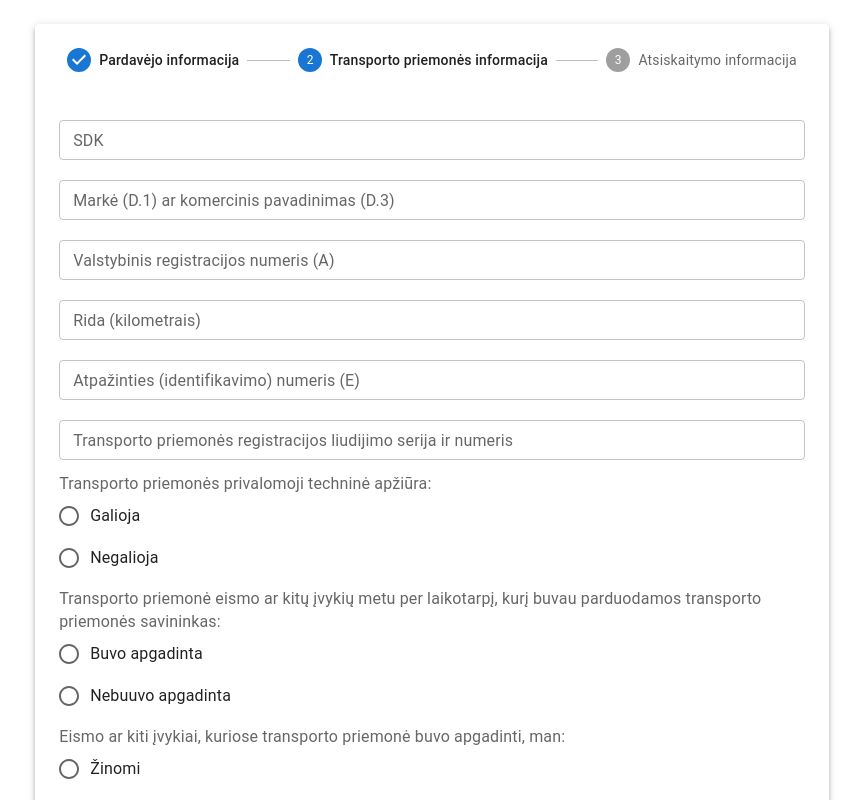
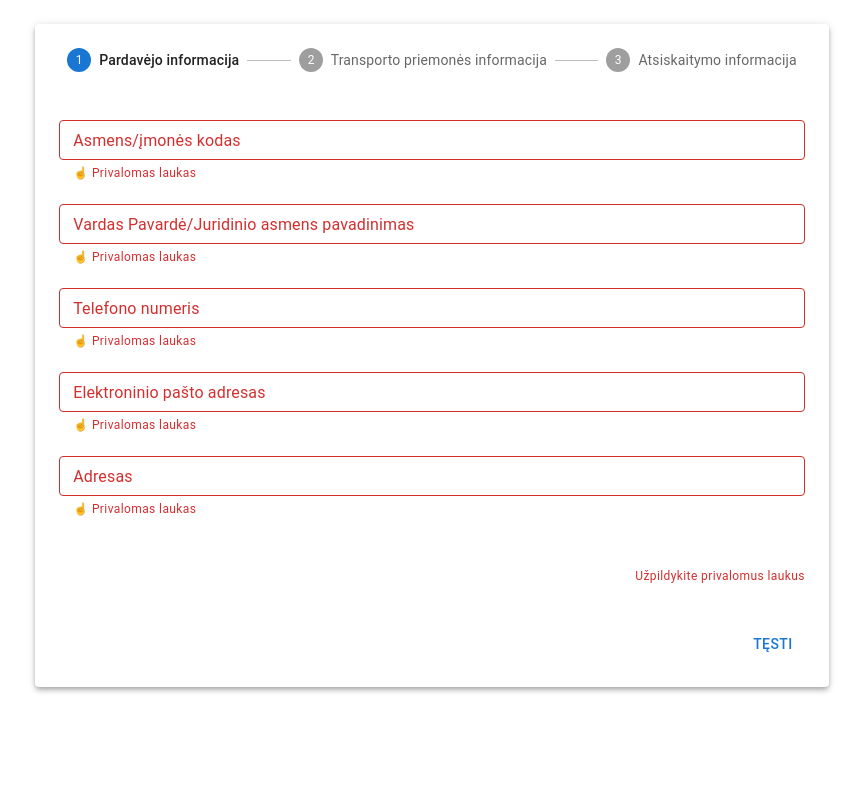
Before and after one commit to AudriusMasiulionis/auto_buyer, a Next.js app in the folder apps/fe/: page / in a window 1280 px wide. Both pictures are taken after a click on the button "TĘSTI". Shown: the top 800 px of the page, without its empty margins (208-1071 px from the left). Built offline with nearby package versions, Linux system fonts and the light colour scheme.

Commit message:
Add step validation + add cool looking emoji

```diff
--- a/apps/fe/src/components/form/PPForm.tsx
+++ b/apps/fe/src/components/form/PPForm.tsx
@@ -1,5 +1,13 @@
 import { yupResolver } from "@hookform/resolvers/yup";
-import { Button, Paper, Stack, Step, StepLabel, Stepper } from "@mui/material";
+import {
+  Button,
+  FormHelperText,
+  Paper,
+  Stack,
+  Step,
+  StepLabel,
+  Stepper
+} from "@mui/material";
 import { useState } from "react";
 import { FormProvider, useForm } from "react-hook-form";
 import * as yup from "yup";
@@ -33,6 +41,21 @@ export type FormValues = {
   buyersEmail: string;
 };
 
+const fieldsToValidate: (keyof FormValues)[][] = [
+  ["personalCode", "name", "phone", "sellersEmail", "sellersAddress"],
+  [
+    "sdk",
+    "make",
+    "registrationNumber",
+    "mileage",
+    "identificationNumber",
+    "serialNumber",
+    "technicalInspectionIsValid",
+    "incidents"
+  ],
+  ["price", "paymentMethod", "paymentDate", "buyersEmail"]
+];
+
 const steps = [
   "Pardavėjo informacija",
   "Transporto priemonės informacija",
@@ -40,6 +63,8 @@ const steps = [
 ];
 
 export const PPForm = () => {
+  const [activeStep, setActiveStep] = useState(0);
+  const [showWarning, setShowWarning] = useState(false);
   const methods = useForm<FormValues>({
     defaultValues: {
       personalCode: "",
@@ -67,17 +92,24 @@ export const PPForm = () => {
     resolver: yupResolver(formSchema as yup.ObjectSchema<FormValues>)
   });
 
-  const { handleSubmit } = methods;
-  const [activeStep, setActiveStep] = useState(0);
+  const { handleSubmit, trigger } = methods;
 
   const onSubmit = handleSubmit(async (values: FormValues) => {
     // eslint-disable-next-line no-console
     console.log(values);
   });
 
-  const handleNext = () => {
-    // TODO add step validation
-    setActiveStep(prevActiveStep => prevActiveStep + 1);
+  const handleNext = async () => {
+    const isValid = await trigger(fieldsToValidate[activeStep]);
+
+    if (isValid) {
+      setActiveStep(prevActiveStep => prevActiveStep + 1);
+      setShowWarning(false);
+    }
+
+    if (!isValid) {
+      setShowWarning(true);
+    }
   };
 
   const handleBack = () => {
@@ -103,6 +135,11 @@ export const PPForm = () => {
           {activeStep === 0 && <SellerInfoForm />}
           {activeStep === 1 && <VehicleInfoForm />}
           {activeStep === 2 && <PaymentInfoForm />}
+          {showWarning && (
+            <FormHelperText sx={{ textAlign: "end" }} error>
+              Užpildykite privalomus laukus
+            </FormHelperText>
+          )}
           <Stack direction="row" justifyContent="space-between">
             {activeStep > 0 && (
               <Button onClick={handleBack} sx={{ mr: 1 }}>
--- a/apps/fe/src/components/form/validation.ts
+++ b/apps/fe/src/components/form/validation.ts
@@ -4,70 +4,70 @@ export const formSchema = yup.object({
   //Seller info
   personalCode: yup
     .string()
-    .required("Privalomas laukas")
-    .matches(/^\d{11}$/, "Asmens kodą turi sudaryti 11 skaitmenų"),
+    .required("☝️ Privalomas laukas")
+    .matches(/^\d{11}$/, "☝️ Asmens kodą turi sudaryti 11 skaitmenų"),
   name: yup
     .string()
-    .required("Privalomas laukas")
-    .min(3, "Vardą turi sudaryti mažiausiai 3 simboliai")
-    .matches(/^[^\s]+(\s+)[^\s]+$/, "Privalomas tarpas"),
+    .required("☝️ Privalomas laukas")
+    .min(3, "☝️ Vardą turi sudaryti mažiausiai 3 simboliai")
+    .matches(/^[^\s]+(\s+)[^\s]+$/, "☝️ Privalomas tarpas"),
   phone: yup
     .string()
-    .required("Privalomas laukas")
-    .matches(/^\d{6}$/, "Telefono numerį turi sudaryti 6 skaitmenys"),
+    .required("☝️ Privalomas laukas")
+    .matches(/^\d{6}$/, "☝️ Telefono numerį turi sudaryti 6 skaitmenys"),
   sellersEmail: yup
     .string()
-    .email("Netinkamas el. pašto formatas")
-    .required("Privalomas laukas"),
-  sellersAddress: yup.string().required("Privalomas laukas"),
+    .email("☝️ Netinkamas el. pašto formatas")
+    .required("☝️ Privalomas laukas"),
+  sellersAddress: yup.string().required("☝️ Privalomas laukas"),
   // Vehicle info
   sdk: yup
     .string()
-    .required("Privalomas laukas")
-    .matches(/^[A-Za-z]{8}$/, "SDK turi būti 8 raidės"),
-  make: yup.string().required("Privalomas laukas"),
+    .required("☝️ Privalomas laukas")
+    .matches(/^[A-Za-z]{8}$/, "☝️ SDK turi būti 8 raidės"),
+  make: yup.string().required("☝️ Privalomas laukas"),
   registrationNumber: yup
     .string()
-    .required("Privalomas laukas")
+    .required("☝️ Privalomas laukas")
     .matches(
       /^(E[A-Za-z]{2}[- ]?\d{4}|[A-Za-z]{3}[- ]?\d{3}|[e][a]{2}\d{4})$/i,
-      "Netinkamas numerio formatas"
+      "☝️ Netinkamas numerio formatas"
     ),
   mileage: yup
     .string()
-    .required("Privalomas laukas")
-    .matches(/\d/, "Ridą turi sudaryti skaičiai"),
+    .required("☝️ Privalomas laukas")
+    .matches(/\d/, "☝️ Ridą turi sudaryti skaičiai"),
   identificationNumber: yup
     .string()
-    .required("Privalomas laukas")
+    .required("☝️ Privalomas laukas")
     .matches(
       /^[A-Za-z0-9]{17}$/,
-      "Identifikacijos numerį turi sudaryti 17 simbolių"
+      "☝️ Identifikacijos numerį turi sudaryti 17 simbolių"
     ),
   serialNumber: yup
     .string()
-    .required("Privalomas laukas")
-    .matches(/\d/, "Registracijos liudijimo numerį turi sudaryti skaičiai"),
+    .required("☝️ Privalomas laukas")
+    .matches(/\d/, "☝️ Registracijos liudijimo numerį turi sudaryti skaičiai"),
   technicalInspectionIsValid: yup
     .boolean()
-    .required("Privalomas laukas")
-    .typeError("Privalomas laukas"),
+    .required("☝️ Privalomas laukas")
+    .typeError("☝️ Privalomas laukas"),
   incidents: yup
     .boolean()
-    .required("Privalomas laukas")
-    .typeError("Privalomas laukas"),
+    .required("☝️ Privalomas laukas")
+    .typeError("☝️ Privalomas laukas"),
   knowAboutIncidents: yup
     .boolean()
-    .required("Privalomas laukas")
-    .typeError("Privalomas laukas"),
+    .required("☝️ Privalomas laukas")
+    .typeError("☝️ Privalomas laukas"),
   // Payment info
   price: yup
     .string()
-    .required("Privalomas laukas")
-    .matches(/\d/, "Kainą turi sudaryti skaičiai"),
-  paymentMethod: yup.string().required("Privalomas laukas"),
+    .required("☝️ Privalomas laukas")
+    .matches(/\d/, "☝️ Kainą turi sudaryti skaičiai"),
+  paymentMethod: yup.string().required("☝️ Privalomas laukas"),
   buyersEmail: yup
     .string()
-    .required("Privalomas laukas")
-    .email("Netinkamas el. pašto formatas")
+    .required("☝️ Privalomas laukas")
+    .email("☝️ Netinkamas el. pašto formatas")
 });
```
